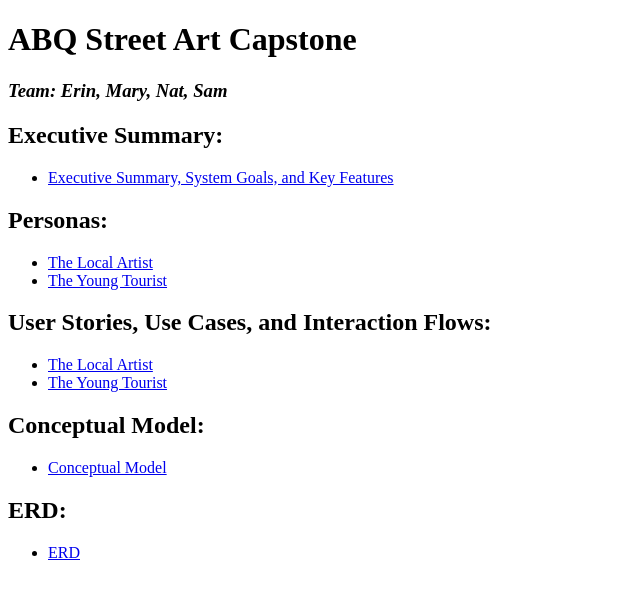
After one commit to samanthaandrews/abq-street-art, a PHP site: page /epic/index.html in a window 1280 px wide. The commit adds this page. Shown: the top 599 px of the page, without its empty margins (0-640 px from the left). Run offline with PHP 8.4, Linux system fonts and the light colour scheme.

Commit message:
changed directory structure

```diff
--- /dev/null
+++ b/epic/index.html
@@ -0,0 +1,31 @@
+<!DOCTYPE html>
+<html lang="en">
+	<head>
+		<meta charset="UTF-8">
+		<title>ABQ Street Art Capstone</title>
+	</head>
+	<header>
+		<!--Do we need this information in the nav? I feel like it's redundant as it's below in the bullet points as well. Commenting out for now, open to push back. -Erin 1/31-->
+		<!--<nav><a href="epic/personas/local-artist-persona.php" target="_blank">Local Artist Persona</a> <a href="epic/personas/young-tourist-persona.php" target="_blank">Young Tourist Persona</a> </nav>-->
+	</header>
+	<body>
+		<h1>ABQ Street Art Capstone</h1>
+		<h3><em>Team: Erin, Mary, Nat, Sam</em></h3>
+		<h2>Executive Summary:</h2>
+		<ul><li><a href="executive-summary.php" target="_blank">Executive Summary, System Goals, and Key Features</a></li></ul>
+		<h2>Personas:</h2>
+		<ul>
+			<li><a href="personas/local-artist-persona.php" target="_blank">The Local Artist</a></li>
+			<li><a href="personas/young-tourist-persona.php" target="_blank">The Young Tourist</a></li>
+		</ul>
+		<h2>User Stories, Use Cases, and Interaction Flows:</h2>
+		<ul>
+			<li><a href="use-cases/local-artist-interaction-flow.php" target="_blank">The Local Artist</a></li>
+			<li><a href="use-cases/young-tourist-interaction-flow.php" target="_blank">The Young Tourist</a></li>
+		</ul>
+		<h2>Conceptual Model:</h2>
+		<ul><li><a href="conceptual-model.php" target="_blank">Conceptual Model</a></li></ul>
+		<h2>ERD:</h2>
+		<ul><li><a href="erd.svg" target="_blank">ERD</a></li></ul>
+	</body>
+</html>
--- a/static-ui/art-card.php
+++ b/static-ui/art-card.php
@@ -5,7 +5,7 @@
 <main>
     <div class="container-fluid p-2">
         <div class="card">
-            <img class="card-img-top p-1" src="img/unicorn.jpg" alt="Card image cap">
+            <img class="card-img-top p-1" src="../src/img/unicorn.jpg" alt="Card image cap">
             <ul class="p-1 list-group list-group-flush">
                 <li class="list-group-item">Title: piece of art</li>
                 <li class="list-group-item">Artist: mr art man</li>
--- a/static-ui/navbar.php
+++ b/static-ui/navbar.php
@@ -5,7 +5,7 @@
 <header>
 	<div class="container-fluid p-0 black ">
 		<nav class="navbar navbar-expand-lg">
-            <img src="img/logo1.svg" alt="logo" class="logo">
+            <img src="../src/img/logo1.svg" alt="logo" class="logo">
 <!--			<span href="home-view.php" class="navbar-brand text-center ml-3 name">ABQ Street Art</span>-->
 			<button class="navbar-toggler navbar-toggler-right navbar-dark" type="button" data-toggle="collapse"
 					  data-target="#navbarSupportedContent" aria-controls="navbarSupportedContent" aria-expanded="false"
@@ -19,7 +19,7 @@
 					</li>
 					<li class="nav-item">
                         <!-- link trigger modal -->
-						<a href="sign-in-modal.php" class="nav-link" data-toggle="modal" data-target="#signIn">Sign in</a>
+						<signIn></signIn>
 					</li>
 					<li class="nav-item">
 						<a href="update-profile.php" class="nav-link">Settings</a>
```
Also changed, not shown: static-ui/home-view.php (+5 -5 lines), static-ui/signed-in-homeview.php (+5 -5 lines), src/img/Transylvania_map.jpg (renamed from static-ui/img/Transylvania_map.jpg), src/img/logo.svg (renamed from static-ui/img/logo.svg), src/img/logo1.svg (renamed from static-ui/img/logo1.svg), src/img/unicorn.jpg (renamed from static-ui/img/unicorn.jpg).
